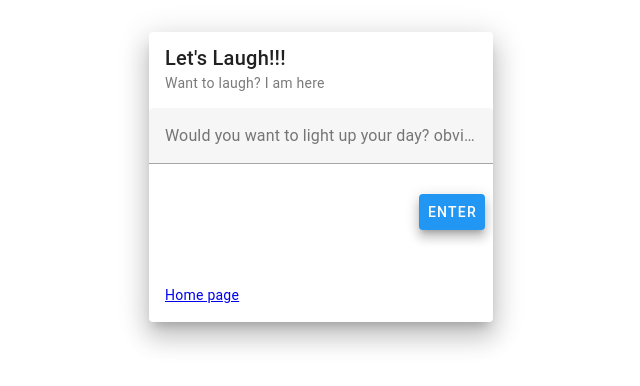
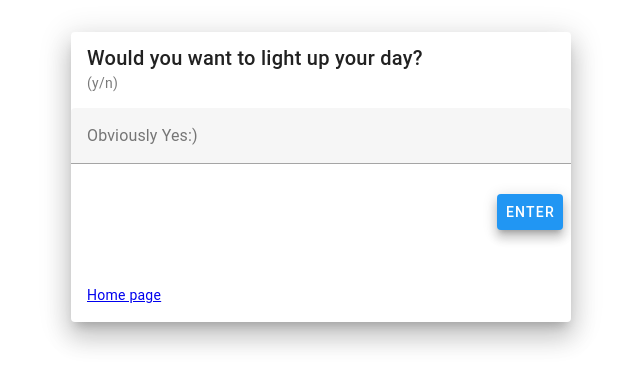
Before and after one commit to IntelliTect-Samples/EWU-CSCD379-2024-Spring, a Nuxt app in the folder wordle-web/: page /game in a window 1280 px wide. Shown: the top 386 px of the page, without its empty margins (319-959 px from the left). Built offline with nearby package versions, Linux system fonts and the light colour scheme.

Commit message:
better game

```diff
--- a/wordle-web/pages/game.vue
+++ b/wordle-web/pages/game.vue
@@ -1,14 +1,14 @@
 <template>
-  <v-card class="mx-auto my-8" elevation="16" max-width="344">
+  <v-card class="mx-auto my-8" elevation="16" max-width="500">
     <v-card-item>
-      <v-card-title> Let's Laugh!!! </v-card-title>
-      <v-card-subtitle> Want to laugh? I am here </v-card-subtitle>
+      <v-card-title> Would you want to light up your day? </v-card-title>
+      <v-card-subtitle> (y/n) </v-card-subtitle>
     </v-card-item>
 
     <v-text-field
       v-if="!jokeAsked"
       v-model="input"
-      label="Would you want to light up your day? obviously :) (y/n):"
+      label="Obviously Yes:)"
       outlined
       clearable />
     <v-text-field
@@ -50,7 +50,7 @@ const jokeAsked = ref(false);
 function askForJoke() {
 if (input.value.trim().toLowerCase() === 'y') {
   jokeAsked.value = true;
-  output.value = "Great! Let's hear a joke. Why don't scientists trust atoms?";
+  output.value = "Great! Let's hear a joke.";
 } else {
   output.value = "Okay, maybe next time!";
 }
--- a/wordle-web/pages/index.vue
+++ b/wordle-web/pages/index.vue
@@ -5,10 +5,10 @@
         <v-card>
           <v-card-title class="text-h5">Welcome to the Happy Part of Software Land!</v-card-title>
           <v-card-text>
-            Ready to have some fun? Click the button!!
+            Click the button!! No Software Developrs Allowed
           </v-card-text>
           <v-card-actions>
-            <v-btn color="primary" to="/game">No Software Developrs Allowed</v-btn>
+            <v-btn color="primary" to="/game">Click Me!!</v-btn>
           </v-card-actions>
         </v-card>
       </v-col>
```
